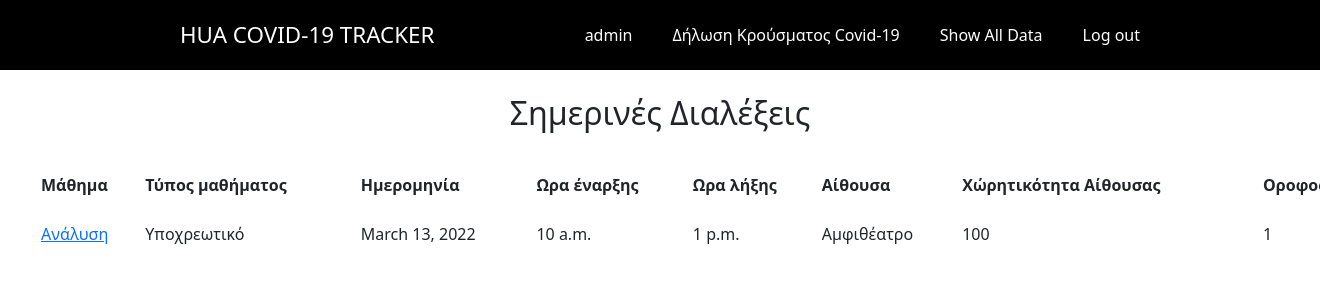
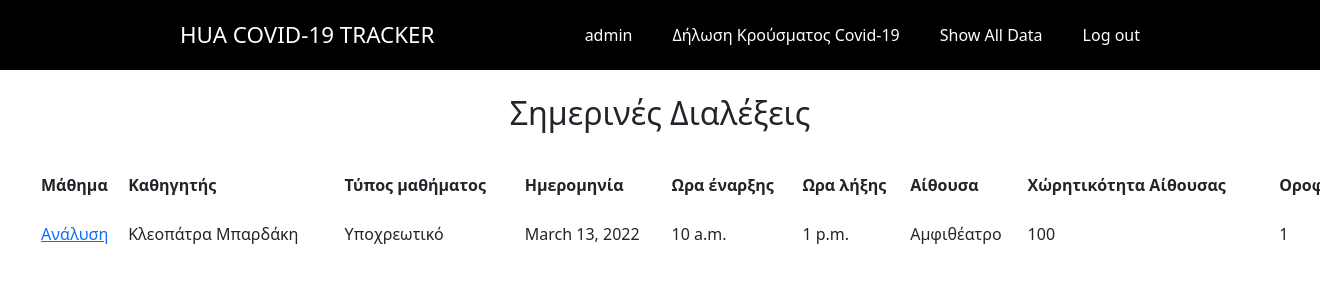
Before and after one commit to panosit/thesis, a Django app: page / in a window 1320 px wide; the page is wider, and only the part inside the window is pictured. Shown: the top 300 px of that part. Run offline with Django 4.2, Linux system fonts and the light colour scheme; a user stored in the database is signed in; data comes from the database, SQL or seed files in the repository; both versions use the stored data as it was after the commit; some libraries are stand-ins or nearby versions.

Commit message:
make it better

```diff
--- a/covidtracker/models.py
+++ b/covidtracker/models.py
@@ -16,6 +16,7 @@ class Amphitheater(models.Model):
 class Course(models.Model):
     startingHour=models.TimeField(verbose_name="Ωρα έναρξης")
     endingHour=models.TimeField(verbose_name="Ωρα λήξης")
+    professor=models.CharField(max_length=40,verbose_name='Καθηγητής')
     lesson=models.CharField(max_length=40,verbose_name='Μάθημα')
     lessonType=models.CharField(verbose_name='Τύπος μαθήματος',
       choices=(('Υποχρεωτικό','Υποχρεωτικό'),('Επιλογής','Επιλογής')),max_length=30)
@@ -42,7 +43,7 @@ class Lecture(models.Model):
 class Position(models.Model):
     user=models.ForeignKey(settings.AUTH_USER_MODEL,on_delete=models.CASCADE,verbose_name='Αριθμός μητρώου')
     lecture=models.ForeignKey(Lecture,on_delete=models.CASCADE,verbose_name='Στοιχεία διάλεξης')
-    positionNumber=models.IntegerField(verbose_name='Αριθμός θέσης')
+    positionNumber=models.CharField(max_length=40,verbose_name='Αριθμός θέσης')
 
     class Meta:
         verbose_name='Θέση φοιτητή'
--- a/requirements.txt
+++ b/requirements.txt
@@ -1,7 +1,7 @@
 asgiref==3.4.1
 certifi==2021.10.8
 charset-normalizer==2.0.9
-Django==4.0.2
+Django==4.0.3
 gunicorn==20.1.0
 idna==3.3
 Pillow==8.4.0
--- a/templates/index.html
+++ b/templates/index.html
@@ -41,6 +41,7 @@
     <thead>
        <tr>
          <th>Μάθημα</th>
+         <th>Καθηγητής</th>
          <th>Τύπος μαθήματος</th>
          <th>Ημερομηνία</th>
          <th>Ωρα έναρξης</th>
@@ -54,6 +55,7 @@
       {% for i in lecture %}
        <tr class="even:bg-gray-50">
          <td class="py-4 px-6"><a href="/lectures/{{i.id}}/">{{i.course.lesson}}</a></td>
+         <td class="py-4 px-6">{{i.course.professor}}</td>
          <td class="py-4 px-6">{{i.course.lessonType}}</td>
          <td class="py-4 px-6">{{i.date}}</td>
          <td class="py-4 px-6">{{i.course.startingHour}}</td>
--- a/templates/position.html
+++ b/templates/position.html
@@ -41,6 +41,7 @@
     <thead>
        <tr>
          <th>Μάθημα</th>
+         <th>Καθηγητής</th>
          <th>Τύπος μαθήματος</th>
          <th>Ημερομηνία</th>
          <th>Ωρα έναρξης</th>
@@ -54,6 +55,7 @@
       {% for i in lecture %}
        <tr class="even:bg-gray-50">
          <td class="py-4 px-6">{{i.course.lesson}}</td>
+         <td class="py-4 px-6">{{i.course.professor}}</td>
          <td class="py-4 px-6">{{i.course.lessonType}}</td>
          <td class="py-4 px-6">{{i.date}}</td>
          <td class="py-4 px-6">{{i.course.startingHour}}</td>
--- a/templates/show.html
+++ b/templates/show.html
@@ -40,6 +40,7 @@
        <tr>
          <th>Θέση</th>
          <th>Μάθημα</th>
+         <th>Καθηγητής</th>
          <th>Τύπος μαθήματος</th>
          <th>Ημερομηνία</th>
          <th>Ωρα Εναρξης</th>
@@ -56,6 +57,7 @@
        <tr class="even:bg-gray-50">
         <td class="py-4 px-6">{{i.positionNumber}}</td>
          <td class="py-4 px-6">{{i.lecture.course.lesson}}</td>
+         <td class="py-4 px-6">{{i.lecture.course.professor}}</td>
          <td class="py-4 px-6">{{i.lecture.course.lessonType}}</td>
          <td class="py-4 px-6">{{i.lecture.date}}</td>
          <td class="py-4 px-6">{{i.lecture.course.startingHour}}</td>
```
Also changed, not shown: covidtracker/migrations/0013_alter_amphitheater_options_alter_course_options_and_more.py (added), covidtracker/migrations/0014_alter_position_positionnumber.py (added), db.sqlite3, 3 other files.
